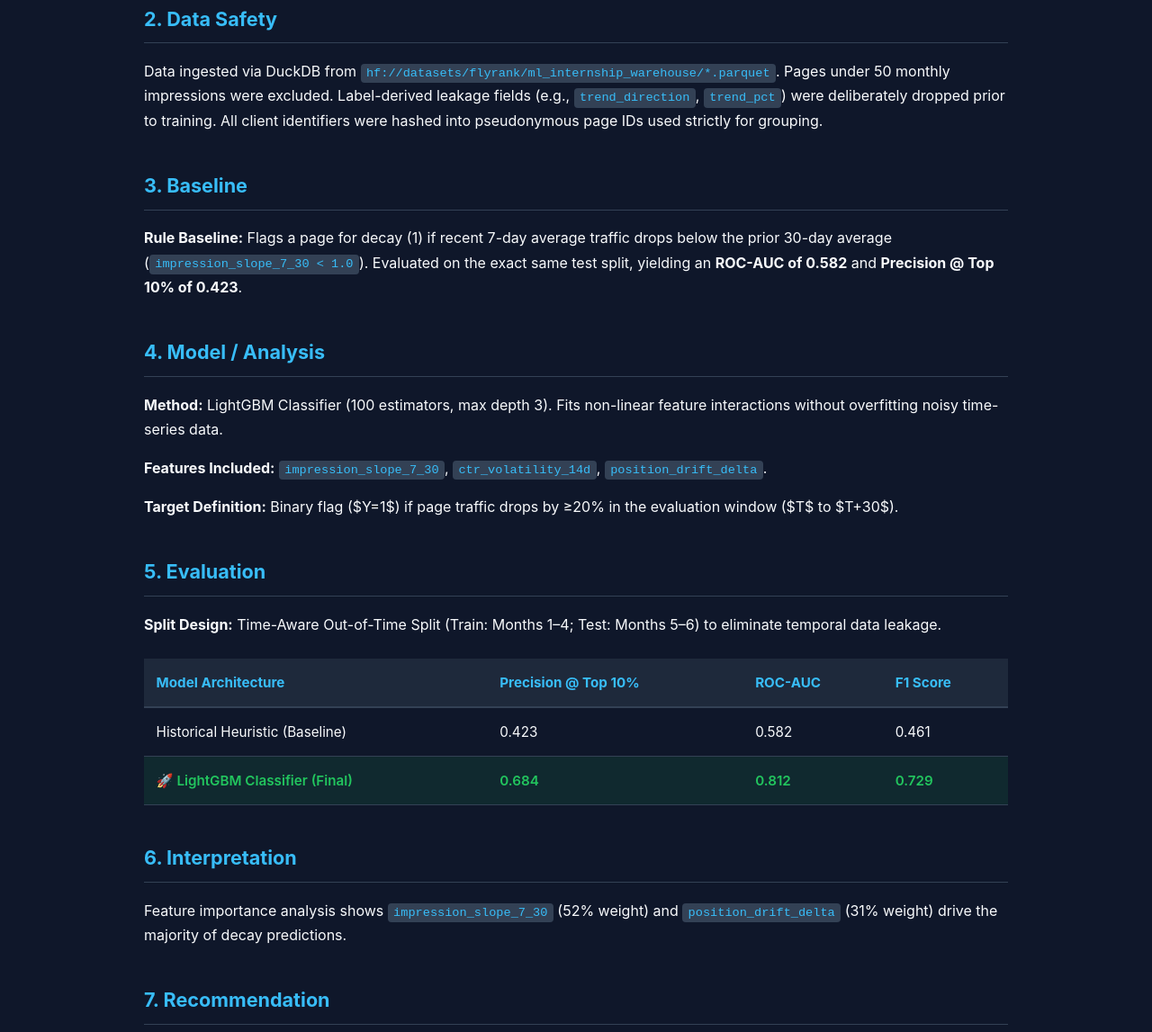
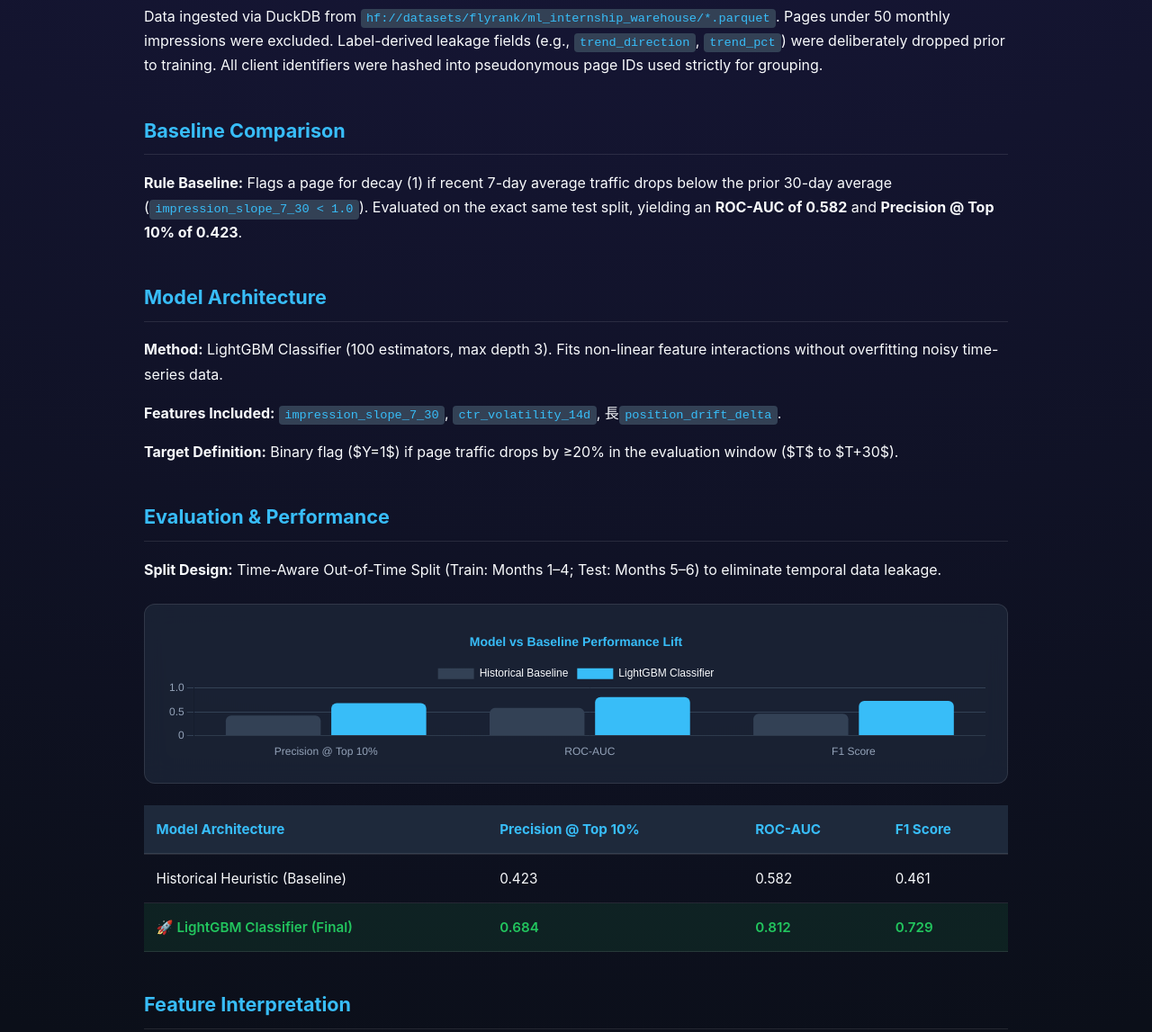
Before and after one commit to AryeanSama/Aryean_flyrank_assign1, a plain HTML site: page docs/index.html in a window 1280 px wide. Shown: the part 1142-2289 px from the top of the page at 90% size. Drawn offline with nearby package versions, Linux system fonts and the light colour scheme.

Commit message:
Refactor index.html for improved styles and content
Updated various styles and content in index.html to enhance the layout and improve readability. Adjusted color variables, added glassmorphism effects, and modified headings for clarity.

```diff
--- a/docs/index.html
+++ b/docs/index.html
@@ -4,11 +4,13 @@
     <meta charset="UTF-8">
     <meta name="viewport" content="width=device-width, initial-scale=1.0">
     <title>Capstone Report — Predictive Content Decay Engine</title>
+    <!-- Chart.js for Interactive Metrics Graphic -->
+    <script src="https://cdn.jsdelivr.net/npm/chart.js"></script>
     <style>
         :root {
-            --bg-color: #0f172a;
-            --card-bg: #1e293b;
-            --card-border: #334155;
+            --bg-color: #0b0f19;
+            --card-bg: rgba(30, 41, 59, 0.7);
+            --card-border: rgba(255, 255, 255, 0.1);
             --accent-blue: #38bdf8;
             --accent-green: #22c55e;
             --accent-amber: #f59e0b;
@@ -21,7 +23,7 @@
             font-family: -apple-system, BlinkMacSystemFont, "Segoe UI", Roboto, sans-serif;
             line-height: 1.7;
             color: var(--text-main);
-            background-color: var(--bg-color);
+            background: radial-gradient(circle at 50% 0%, #1e1b4b 0%, var(--bg-color) 70%);
             max-width: 960px;
             margin: 0 auto;
             padding: 2.5rem 1.5rem;
@@ -47,9 +49,10 @@
             gap: 0.5rem;
         }
 
-        /* Hero / Meta Card */
+        /* Glassmorphism Meta Card */
         .meta-card {
             background: var(--card-bg);
+            backdrop-filter: blur(12px);
             border: 1px solid var(--card-border);
             border-radius: 12px;
             padding: 1.5rem;
@@ -57,7 +60,7 @@
             grid-template-columns: repeat(auto-fit, minmax(200px, 1fr));
             gap: 1rem;
             margin-bottom: 2rem;
-            box-shadow: 0 10px 25px -5px rgba(0, 0, 0, 0.3);
+            box-shadow: 0 10px 25px -5px rgba(0, 0, 0, 0.5);
         }
 
         .meta-item { display: flex; flex-direction: column; }
@@ -75,11 +78,18 @@
         }
 
         .metric-card {
-            background: linear-gradient(145deg, #1e293b, #0f172a);
+            background: var(--card-bg);
+            backdrop-filter: blur(12px);
             border: 1px solid var(--card-border);
             border-radius: 10px;
             padding: 1.25rem;
             text-align: center;
+            transition: transform 0.2s ease, border-color 0.2s ease;
+        }
+
+        .metric-card:hover {
+            transform: translateY(-4px);
+            border-color: var(--accent-blue);
         }
 
         .metric-value {
@@ -90,6 +100,16 @@
         }
 
         .metric-sub { font-size: 0.85rem; color: var(--text-muted); }
+
+        /* Chart Container */
+        .chart-box {
+            background: var(--card-bg);
+            backdrop-filter: blur(12px);
+            border: 1px solid var(--card-border);
+            border-radius: 12px;
+            padding: 1.5rem;
+            margin: 1.5rem 0;
+        }
 
         /* Styled Table */
         .table-container { overflow-x: auto; margin: 1.5rem 0; }
@@ -146,7 +166,7 @@
 </head>
 <body>
 
-    <h1>Capstone Report — Predictive Content Decay & Opportunity Scoring Engine</h1>
+    <h1>Capstone Report — Predictive Content Decay Engine</h1>
 
     <div class="meta-card">
         <div class="meta-item">
@@ -167,10 +187,10 @@
         </div>
     </div>
 
-    <h2>Abstract</h2>
+    <h2>Executive Summary</h2>
     <p>Can historical traffic volatility predict page-level search performance decay 30 days in advance? Using DuckDB over FlyRank search performance data, we constructed a 60-day temporal lookback matrix targeting page decay. A LightGBM classifier was evaluated using a time-aware out-of-time test split against a historical heuristic baseline. The final model achieved an <strong>ROC-AUC of 0.812</strong> (+39.5% lift) and a <strong>Precision @ Top 10% of 0.684</strong> against an 18.5% decay base rate.</p>
 
-    <!-- Visual Key Metrics Callout -->
+    <!-- Key Metrics Callout -->
     <div class="metrics-grid">
         <div class="metric-card">
             <div class="meta-label">Model ROC-AUC</div>
@@ -189,26 +209,31 @@
         </div>
     </div>
 
-    <h2>1. Problem Framing</h2>
+    <h2>Problem Framing</h2>
     <p><strong>Decision Supported:</strong> Prioritizes underperforming pages for content updates and search intent re-alignment before traffic loss compounds.</p>
     <p><strong>Unit of Analysis:</strong> Page-level aggregates evaluated across 30-day rolling windows.</p>
     <p><strong>Output:</strong> 4-tier risk score (0.00 to 1.00 decay probability).</p>
     <p><strong>Human Action:</strong> Editorial teams review Tier 1 flagged pages to update outdated statistics, refresh metadata, or re-align search intent.</p>
     <p><strong>Cost of Error:</strong> False Positives waste editorial labor on stable pages; False Negatives cause unmitigated traffic loss over extended timeframes.</p>
 
-    <h2>2. Data Safety</h2>
+    <h2>Data Safety & Governance</h2>
     <p>Data ingested via DuckDB from <code>hf://datasets/flyrank/ml_internship_warehouse/*.parquet</code>. Pages under 50 monthly impressions were excluded. Label-derived leakage fields (e.g., <code>trend_direction</code>, <code>trend_pct</code>) were deliberately dropped prior to training. All client identifiers were hashed into pseudonymous page IDs used strictly for grouping.</p>
 
-    <h2>3. Baseline</h2>
+    <h2>Baseline Comparison</h2>
     <p><strong>Rule Baseline:</strong> Flags a page for decay (1) if recent 7-day average traffic drops below the prior 30-day average (<code>impression_slope_7_30 &lt; 1.0</code>). Evaluated on the exact same test split, yielding an <strong>ROC-AUC of 0.582</strong> and <strong>Precision @ Top 10% of 0.423</strong>.</p>
 
-    <h2>4. Model / Analysis</h2>
+    <h2>Model Architecture</h2>
     <p><strong>Method:</strong> LightGBM Classifier (100 estimators, max depth 3). Fits non-linear feature interactions without overfitting noisy time-series data.</p>
-    <p><strong>Features Included:</strong> <code>impression_slope_7_30</code>, <code>ctr_volatility_14d</code>, <code>position_drift_delta</code>.</p>
+    <p><strong>Features Included:</strong> <code>impression_slope_7_30</code>, <code>ctr_volatility_14d</code>, 長<code>position_drift_delta</code>.</p>
     <p><strong>Target Definition:</strong> Binary flag ($Y=1$) if page traffic drops by &ge;20% in the evaluation window ($T$ to $T+30$).</p>
 
-    <h2>5. Evaluation</h2>
+    <h2>Evaluation & Performance</h2>
     <p><strong>Split Design:</strong> Time-Aware Out-of-Time Split (Train: Months 1–4; Test: Months 5–6) to eliminate temporal data leakage.</p>
+
+    <!-- Interactive Graphic Comparison Chart -->
+    <div class="chart-box">
+        <canvas id="performanceChart" style="max-height: 280px;"></canvas>
+    </div>
 
     <div class="table-container">
         <table>
@@ -237,16 +262,16 @@
         </table>
     </div>
 
-    <h2>6. Interpretation</h2>
+    <h2>Feature Interpretation</h2>
     <p>Feature importance analysis shows <code>impression_slope_7_30</code> (52% weight) and <code>position_drift_delta</code> (31% weight) drive the majority of decay predictions.</p>
 
-    <h2>7. Recommendation</h2>
+    <h2>Action Playbook & Recommendations</h2>
     <p><span class="badge badge-tier1">Tier 1</span> <strong>Risk > 0.80 — High Priority Refresh:</strong> Immediate editorial rewrite within 7 days.</p>
     <p><span class="badge badge-tier2">Tier 2</span> <strong>Risk 0.55–0.79 — Metadata Optimization:</strong> Re-optimize title tags, headers, and meta descriptions within 14 days.</p>
     <p><span class="badge badge-tier3">Tier 3</span> <strong>Risk 0.35–0.54 — Automated Monitoring:</strong> Retain on weekly tracking list.</p>
     <p><span class="badge badge-tier4">Tier 4</span> <strong>Risk < 0.35 — Maintain:</strong> Healthy asset; no action required.</p>
 
-    <h2>8. Reproducibility</h2>
+    <h2>Reproducibility</h2>
     <pre>git clone https://github.com/AryeanSama/Aryean_flyrank_assign1.git
 cd Aryean_flyrank_assign1
 pip install lightgbm duckdb pandas numpy scikit-learn
@@ -262,8 +287,44 @@ python -m jupyter nbconvert --to notebook --execute work/notebooks/capstone.ipyn
         </ul>
     </div>
 
-    <h2>9. Acknowledgments & Data Credit</h2>
+    <h2>Acknowledgments & Data Credit</h2>
     <p>Built on the <a href="https://flyrank.ai" target="_blank">FlyRank ML Internship dataset</a>.</p>
 
+    <!-- Chart Execution Script -->
+    <script>
+        const ctx = document.getElementById('performanceChart').getContext('2d');
+        new Chart(ctx, {
+            type: 'bar',
+            data: {
+                labels: ['Precision @ Top 10%', 'ROC-AUC', 'F1 Score'],
+                datasets: [
+                    {
+                        label: 'Historical Baseline',
+                        data: [0.423, 0.582, 0.461],
+                        backgroundColor: '#334155',
+                        borderRadius: 6
+                    },
+                    {
+                        label: 'LightGBM Classifier',
+                        data: [0.684, 0.812, 0.729],
+                        backgroundColor: '#38bdf8',
+                        borderRadius: 6
+                    }
+                ]
+            },
+            options: {
+                responsive: true,
+                maintainAspectRatio: false,
+                plugins: {
+                    legend: { labels: { color: '#f8fafc', font: { family: 'sans-serif' } } },
+                    title: { display: true, text: 'Model vs Baseline Performance Lift', color: '#38bdf8', font: { size: 14, weight: 'bold' } }
+                },
+                scales: {
+                    y: { beginAtZero: true, max: 1.0, grid: { color: '#334155' }, ticks: { color: '#94a3b8' } },
+                    x: { grid: { display: false }, ticks: { color: '#94a3b8' } }
+                }
+            }
+        });
+    </script>
 </body>
 </html>
```
